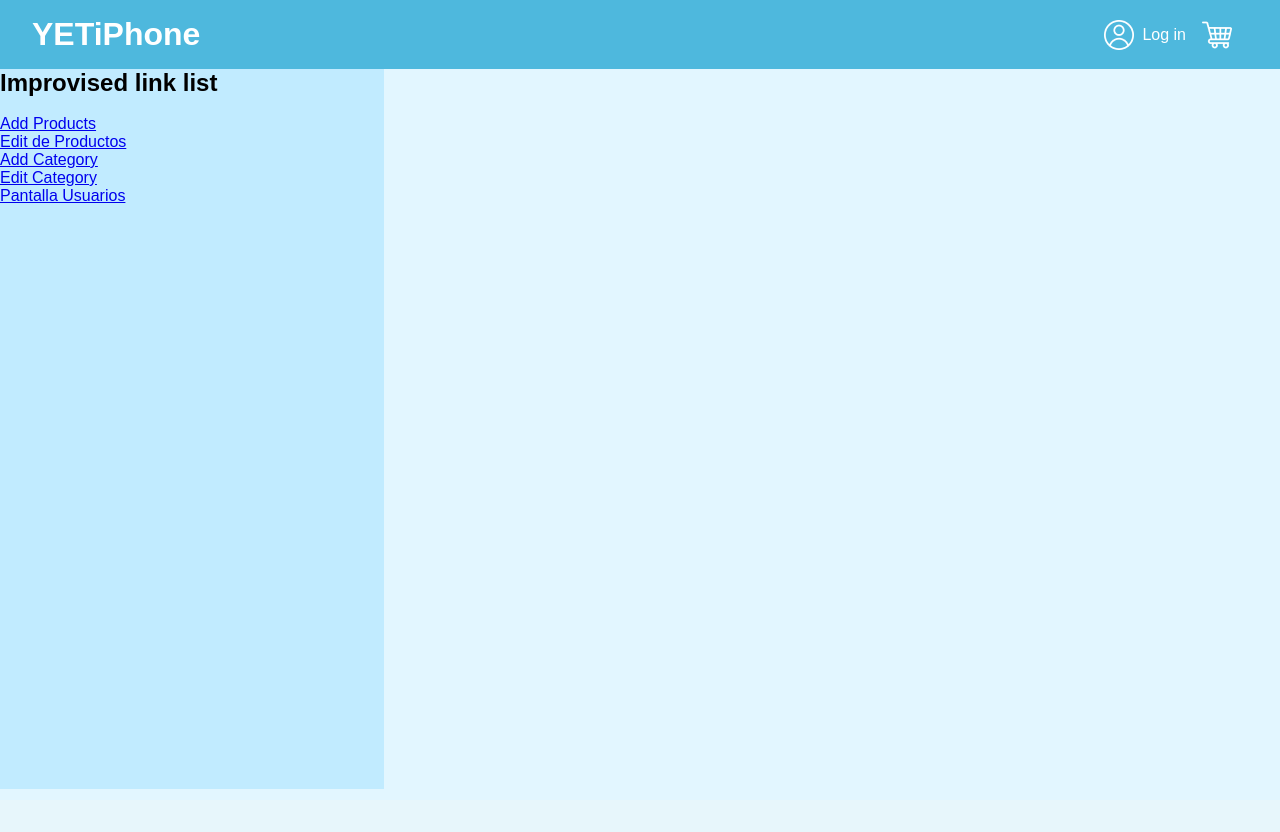
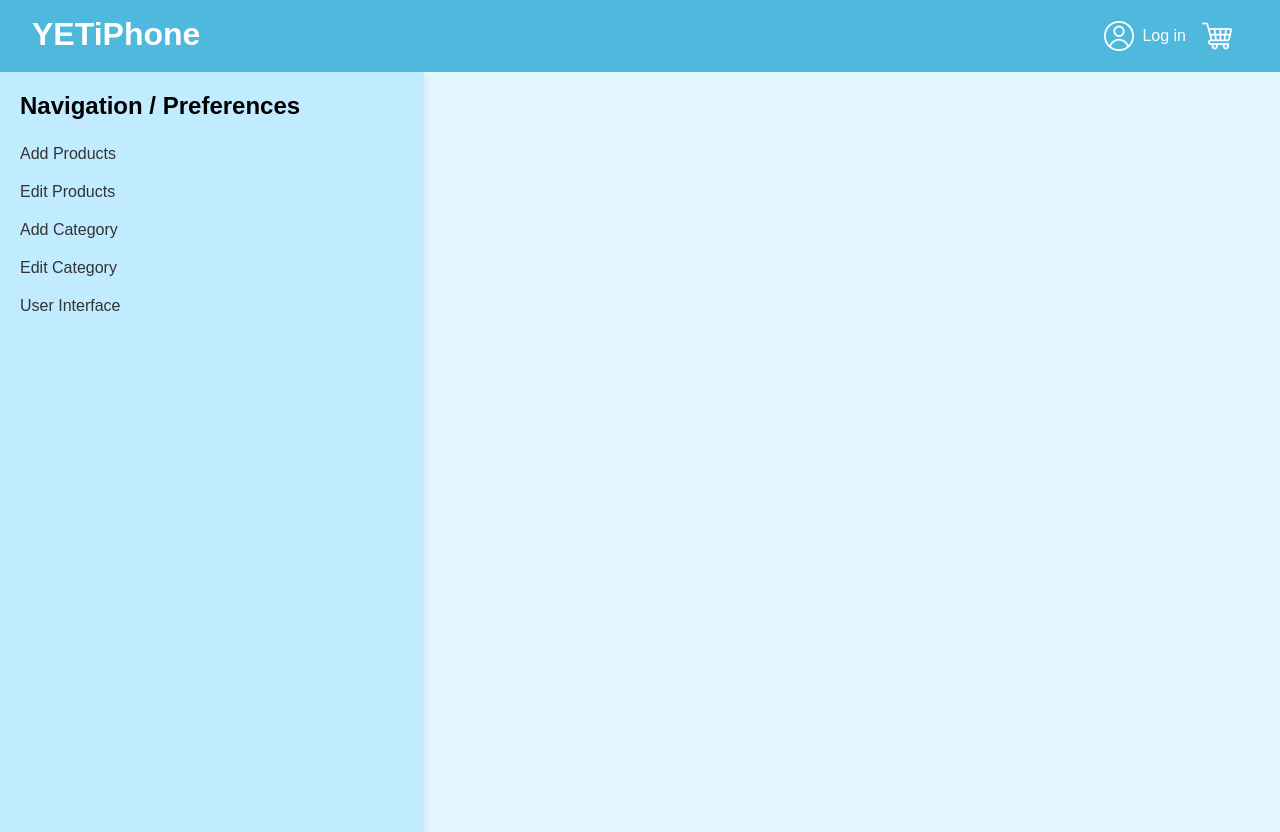
Before and after one commit to mohacr026/YETIPHONE, a PHP site: page / in a window 1280 px wide. Before the commit the page ends 789 px from the top, so only its background shows below. Run offline with PHP 8.4, Linux system fonts and the light colour scheme; style sheets or scripts are compiled from the project's sources; some libraries are stand-ins or nearby versions.

Commit message:
estilo aside

```diff
--- /dev/null
+++ b/css/aside.css
@@ -0,0 +1,33 @@
+body {
+    font-family: Arial, sans-serif;
+    margin: 0;
+    padding: 0;
+}
+
+main {
+    display: flex;
+}
+
+aside {
+    width: 20%;
+    background-color: #f1f1f1;
+    padding: 20px;
+    box-shadow: 0 4px 8px rgba(0, 0, 0, 0.1);
+}
+
+h2 {
+    font-size: 1.5em;
+    margin-bottom: 15px;
+}
+
+a {
+    display: block;
+    padding: 10px 0;
+    text-decoration: none;
+    color: #333;
+    transition: background-color 0.3s;
+}
+
+a:hover {
+    background-color: #ddd;
+}
--- a/view/frontPage/frontPage.php
+++ b/view/frontPage/frontPage.php
@@ -5,6 +5,8 @@
     <meta name="viewport" content="width=device-width, initial-scale=1.0">
     <title>YETiPhone</title>
     <link rel="stylesheet" href="css/main.css">
+    <link rel="stylesheet" href="css/aside.css">
+
     <link rel="shortcut icon" href="./src/img/snowflake.png" type="image/x-icon">
     <script src="./src/js/userMenu.js"></script>
 </head>
@@ -13,17 +15,15 @@
     include("./view/components/header.php");
     ?>
     <main>
-    <aside>
-    <h2>Improvised link list</h2>
-    <br>
-        <a href="index.php?controller=Product&action=showAddProducts">Add Products</a>
-        <a href="index.php?controller=Product&action=showEditProducts">Edit de Productos</a>
-        <a href="index.php?controller=Category&action=showAddCategories">Add Category</a>
-        <a href="index.php?controller=Category&action=showEditCategories">Edit Category</a>
-        <a href="index.php?controller=Product&action=showInterfaz">Pantalla Usuarios</a>
+        <aside>
+            <h2>Navigation / Preferences</h2>
+            <a href="index.php?controller=Product&action=showAddProducts">Add Products</a>
+            <a href="index.php?controller=Product&action=showEditProducts">Edit Products</a>
+            <a href="index.php?controller=Category&action=showAddCategories">Add Category</a>
+            <a href="index.php?controller=Category&action=showEditCategories">Edit Category</a>
+            <a href="index.php?controller=Product&action=showInterfaz">User Interface</a>
+        </aside>
 
-        </aside>
-    </br>
         </main>
 
 </body>
--- a/view/frontPage/interfaz.php
+++ b/view/frontPage/interfaz.php
@@ -104,7 +104,7 @@
     <div class="slider-principal" ontouchstart="handleTouchStart(event)" ontouchmove="handleTouchMove(event)">
         <div class="slider">
             <img src="./src/img/hola.png" alt="Slide 1">
-            <img src="./src/img/xiaomi.png" alt="Slide 2">
+            <img src="./src/img/hola.png" alt="Slide 2">
             <img src="./src/img/hola.png" alt="Slide 3">
         </div>
         <button class="prev" onclick="changeSlide(-1)">Previous</button>
```
Also changed, not shown: view/adminCategory/addCategory.php (+7 -7 lines), view/adminCategory/editCategory.php (+8 -7 lines), view/adminCategory/editCategoryMenu.php (+7 -7 lines), view/adminProduct/addProduct.php (+7 -7 lines), view/adminProduct/editProduct.php (+10 -7 lines), view/adminProduct/editProductMenu.php (+9 -3 lines), main.scss (line endings or trailing spaces).
